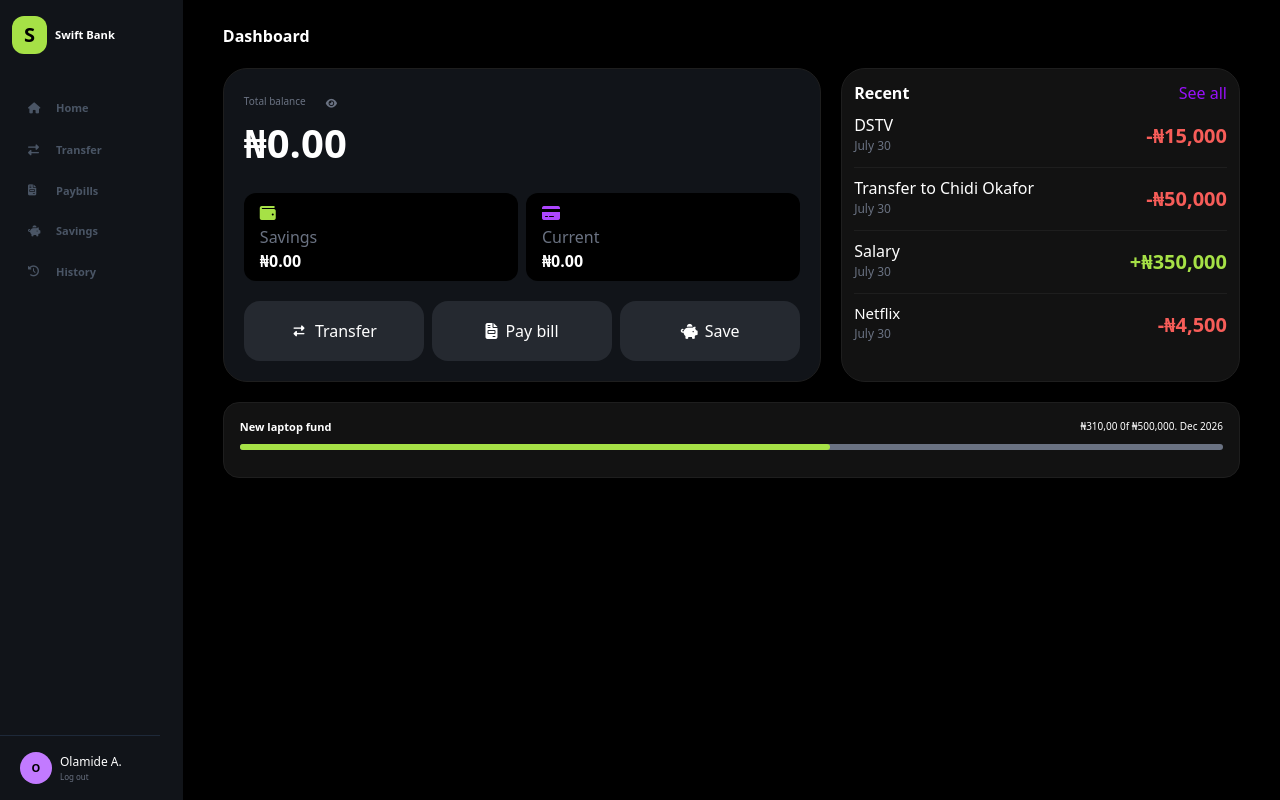
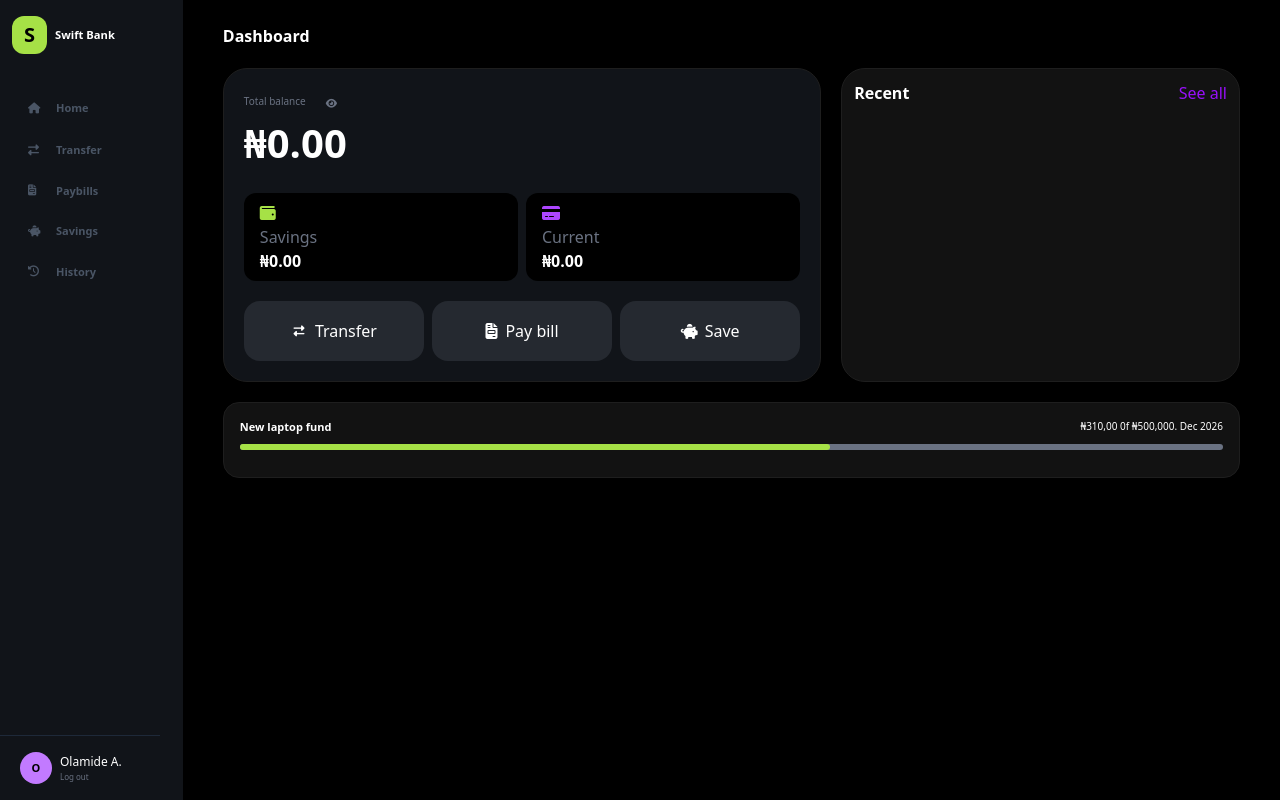
Before and after one commit to vaniel56/Swift-Bank-, an Angular app: page /layout/home in a window 1280 px wide. Built offline with nearby package versions, Linux system fonts and the light colour scheme.

Commit message:
transfer completed

```diff
--- a/src/app/pages/home/home.html
+++ b/src/app/pages/home/home.html
@@ -65,46 +65,34 @@
           </button>
         </div>
       </div>
-       <div>  <div class="flex justify-between  md:hidden ">
+       <div>  <div class="flex justify-between  md:hidden w-full">
           <p class="text-white font-bold">Recent</p>
           <button class="text-purple-600" (click)="goToHistory()">See all</button>
         </div></div>
-      <div class="md:w-[40%] rounded-3xl bg-[#121212] border border-[#1E1E1E] p-3">
+      <div class=" rounded-3xl bg-[#121212] border border-[#1E1E1E] w-[40%] p-3">
         <div class="md:flex justify-between  hidden">
           <p class="text-white font-bold">Recent</p>
           <button class="text-purple-600" (click)="goToHistory()">See all</button>
         </div>
-        <div class="flex justify-between border-b-[#1E1E1E] border-b py-2">
-          <div class="text-white">
-            <h1>DSTV</h1>
-            <P class="text-gray-500 text-[12px]">July 30</P>
-          </div>
-          <div class="text-[#F75D59] font-bold text-[20px] py-2">-₦15,000</div>
-        </div>
-        <div class="flex justify-between border-b-[#1E1E1E] border-b py-2">
-          <div class="text-white">
-            <h1>Transfer to Chidi Okafor</h1>
-            <P class="text-gray-500 text-[12px]">July 30</P>
-          </div>
-          <div class="text-[#F75D59] font-bold py-2 text-[20px]">-₦50,000</div>
-        </div>
-        <div class="flex justify-between border-b-[#1E1E1E] border-b py-2">
-          <div class="text-white">
-            <h1>Salary</h1>
-            <P class="text-gray-500 text-[12px]">July 30</P>
-          </div>
-          <div class="text-[#A6E146] font-bold  py-2 text-[20px]">+₦350,000</div>
-        </div>
-        <div class="flex justify-between py-2">
-          <div class="text-white">
-            <h1 class="text-[15px]">Netflix</h1>
-            <P class="text-gray-500 text-[12px]">July 30</P>
-          </div>
-          <div class="text-[#F75D59] font-bold  text-[20px] py-2">-₦4,500</div>
+   @for (transaction of displayTransactions; track transaction.id) {
+
+  <div class="flex justify-between border-b-[#1E1E1E] border-b py-2 ">
+
+    <div class="text-white text-[12px]">
+      <h1>{{ transaction.beneficiary }}</h1>
+      <p class="text-gray-500 text-[10px]">{{ transaction.date }}</p>
+    </div>
+
+    <div class="font-bold text-[15px] py-2" [ngClass]="transaction.color">
+      {{ transaction.sign }}₦{{ transaction.amount | number:'1.2-2' }}
+    </div>
+
+  </div>
+
+}
         </div>
       </div>
-    </div>
-    <div
+       <div
       class="md:w-full sm:w-[90%]  h-19 bg-[#121212] border border-[#1E1E1E] rounded-2xl mt-5 p-4 hidden md:block"
     >
       <div class="flex justify-between">
@@ -115,6 +103,8 @@
         <span class="w-[60%] h-1.5 bg-[#A6E146] rounded-2xl absolute"></span>
       </div>
     </div>
+    </div>
+
   </div>
   <div class="flex justify-between items-center px-17 md:hidden border-t border-t-gray-800">
     <div
@@ -132,4 +122,3 @@
       <span class="font-extrabold text-[11px]">History</span>
     </div>
   </div>
-</div>
--- a/src/app/pages/home/home.ts
+++ b/src/app/pages/home/home.ts
@@ -1,27 +1,37 @@
 import { Component, inject, OnInit, signal } from '@angular/core';
 import { NgClass, CurrencyPipe, DecimalPipe } from '@angular/common';
 import { Router, RouterLink } from "@angular/router";
-
+import { FormsModule } from '@angular/forms';
+import { CommonModule } from '@angular/common';
 
 @Component({
   selector: 'app-home',
   templateUrl: './home.html',
   styleUrl: './home.css',
-  imports: [NgClass, CurrencyPipe, DecimalPipe],
+  imports: [NgClass, CurrencyPipe, DecimalPipe, CommonModule],
 })
 export class Home implements OnInit {
-  router = inject(Router)
+  router = inject(Router);
   savings = signal(0);
   current = signal(0);
 
   showBalance: boolean = true;
+  isRefreshing: boolean = false;
+  isLoading: boolean = false;
+  displayTransactions: any[] = [];
 
 
+  ngOnInit() {
+     const saved = JSON.parse(localStorage.getItem('transactions') || '[]');
 
-  isRefreshing: boolean = false;
-  isLoading: boolean = false;
-
-  ngOnInit() {
+     this.displayTransactions = saved
+       .sort((a: any, b: any) => new Date(b.date).getTime() - new Date(a.date).getTime()) // latest first
+       .slice(0, 5) // only 5
+       .map((t: any) => ({
+         ...t,
+         sign: t.amount > 0 ? '-' : '+',
+         color: t.amount > 0 ? 'text-[#F75D59]' : 'text-[#A6E146]',
+       }));
     //check if localStorage has values for savings and current,
     //  if not set them to default values
     // let savings = localStorage.getItem('savings');
@@ -34,7 +44,7 @@ export class Home implements OnInit {
     // }
     //
     //
-    console.log(localStorage.getItem('savings'))
+    console.log(localStorage.getItem('savings'));
 
     if (localStorage.getItem('savings') === null) {
       localStorage.setItem('savings', '210000');
@@ -46,6 +56,7 @@ export class Home implements OnInit {
     } else {
       this.current.set(Number(localStorage.getItem('current')));
     }
+
 
     // store numbers (NO commas)
     // localStorage.setItem('savings', '210000');
@@ -65,16 +76,17 @@ export class Home implements OnInit {
     this.showBalance = !this.showBalance;
   }
   goToTransfer() {
-    this.router.navigate(['layout/transfer'])
+    this.router.navigate(['layout/transfer']);
   }
 
   goToPaybills() {
-    this.router.navigate(['layout/paybills'])
+    this.router.navigate(['layout/paybills']);
   }
   goToSavings() {
-    this.router.navigate(['layout/savings'])
+    this.router.navigate(['layout/savings']);
   }
   goToHistory() {
-    this.router.navigate(['layout/history'])
+    this.router.navigate(['layout/history']);
   }
+
 }
--- a/src/app/pages/transfer/transfer.html
+++ b/src/app/pages/transfer/transfer.html
@@ -206,7 +206,7 @@
       </div>
       <button
         class="w-120 h-8 bg-[#A6E146] rounded-lg text-black text-[12px] font-bold mt-5"
-        (click)="confirmTransfer()"
+        (click)="confirmTransfer()" (click)="updateTransferHistory()"
       >
         Confirm & Send
       </button>
--- a/src/app/pages/transfer/transfer.ts
+++ b/src/app/pages/transfer/transfer.ts
@@ -97,11 +97,18 @@ export class Transfer {
     } else {
       this.insufficientFunds = false;
     }
-  // This remains a clean number for easy API submissions and math
-
-
   }
-
+  // Add this method to your Transfer class
+  saveTransaction() {
+    const transactions = JSON.parse(localStorage.getItem('transactions') || '[]');
+    transactions.push({
+      beneficiary: this.selectedBeneficiaryData?.name || 'Unknown',
+      amount: this.transferAmount,
+      date: new Date().toLocaleString(),
+      type: 'Transfer',
+    });
+    localStorage.setItem('transactions', JSON.stringify(transactions));
+  }
 
   confirmTransfer() {
     let transferAmounts = this.transferAmount;
@@ -120,9 +127,10 @@ export class Transfer {
 
     localStorage.setItem('current', this.current().toString());
     console.log('Saved to localStorage:', localStorage.getItem('current'));
-
+  this.saveTransaction();
     this.transferPage = 'success-page';
   }
+  updateTransferHistory() {}
 
   resetTransfer() {
     this.transferPage = 'beneficiary-page';
```
